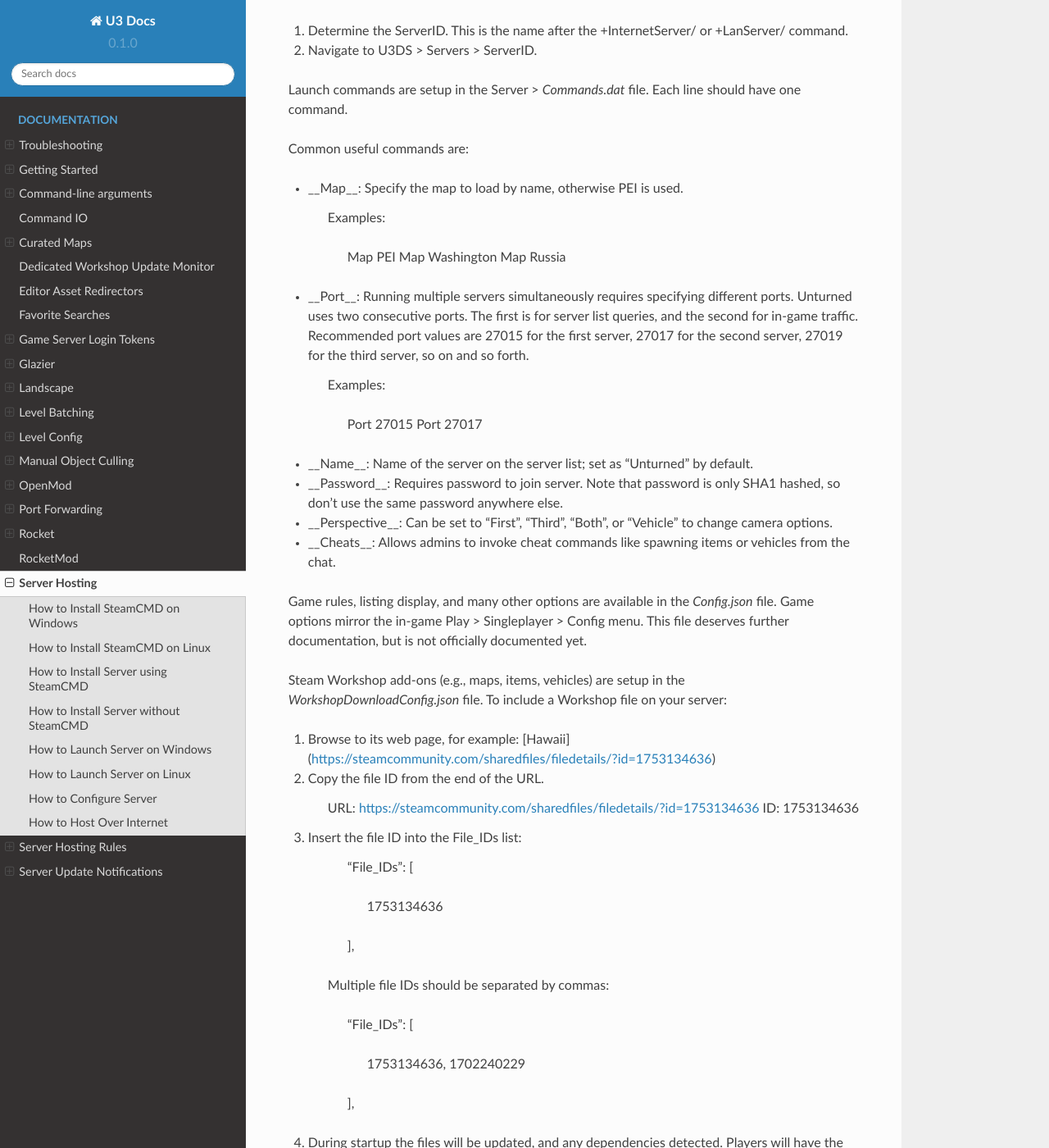
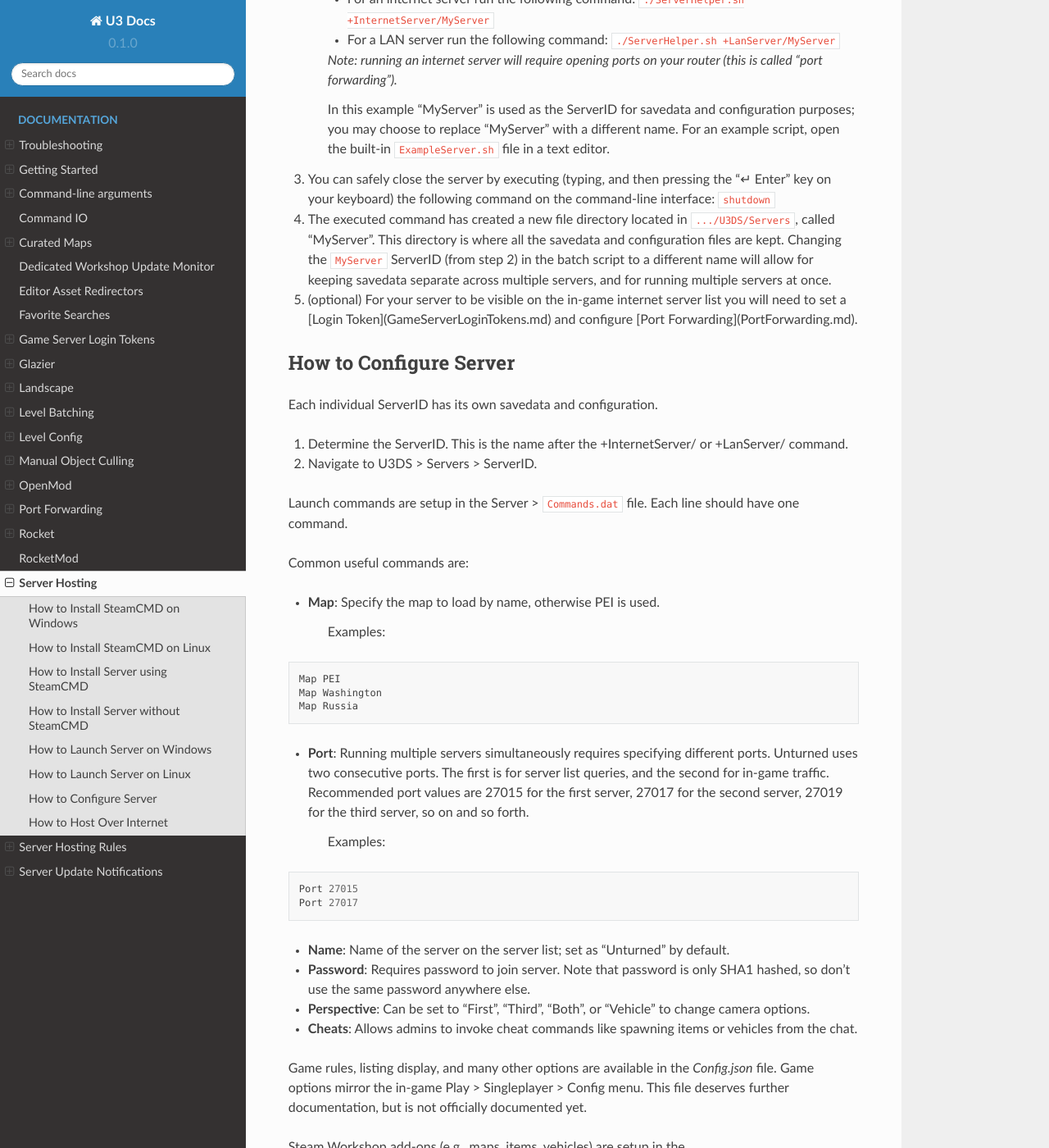
Before and after one commit to MoltonMontro/TestDocs, a Sphinx documentation site: the page built from docs/source/ServerHosting.rst, in a window 1280 px wide and 1400 px high, scrolled down 4116 px. Shown: the whole window at 82% size. Built offline with Sphinx 7.4.7 and the Read the Docs theme 2.0.0, drawn with Linux system fonts in a browser that asks for light colours; some of the changed lines change nothing that is shown; some of the changed text lies outside the part shown.

Commit message:
Update ServerHosting.rst

```diff
--- a/docs/source/ServerHosting.rst
+++ b/docs/source/ServerHosting.rst
@@ -97,7 +97,7 @@ How to Launch Server on Windows
 	2. At the top of the File Explorer window, navigate to the View tab on the ribbon.
 	3. In the Show/hide section of options, ensure that the "File name extensions" box is checked.
 
-.. image:: images/FileNameExtensions.jpg
+	.. image:: images/FileNameExtensions.jpg
 
 	4. File extensions should now be displayed at the end of file names.
 3. Rename the "New Text Document.txt" file, and change it from a text file (.txt) to a batch script file (.bat). For example, "Tutorial.bat".
@@ -108,33 +108,34 @@ How to Launch Server on Windows
 
 	*Note: running an internet server will require opening ports on your router (this is called "port forwarding").*
 
-	In this example "MyServer" is used as the ServerID for savedata and configuration purposes; you may choose to replace "MyServer" with a different name. For an example batch script, open the built-in `ExampleServer.bat` file in a text editor.
+	In this example "MyServer" is used as the ServerID for savedata and configuration purposes; you may choose to replace "MyServer" with a different name. For an example batch script, open the built-in ``ExampleServer.bat`` file in a text editor.
 
 6. Save your changes to the file, and close the file.
 7. Double-click the batch script to launch the server. A command-line interface should appear. Because this is the first time we have ran the batch file, it is going to generate a bunch of necessary server files.
-	![U3DS command-line interface](Images/InterfaceU3DS.jpg)
 
-8. When the command-line interface stops outputting new lines of text, it has finished loading (and finished generating all necessary files). You can safely close the server by executing (typing, and then pressing the "↵ Enter" key on your keyboard) the following command on the command-line interface: `shutdown`
+.. image:: images/InterfaceU3DS.jpg
 
-9. The batch script has created a new file directory located in `...\U3DS\Servers`, called "MyServer". This directory is where all the savedata and configuration files are kept. Changing the `MyServer` ServerID (from step 5) in the batch script to a different name will allow for keeping savedata separate across multiple servers, and for running multiple servers at once.
+8. When the command-line interface stops outputting new lines of text, it has finished loading (and finished generating all necessary files). You can safely close the server by executing (typing, and then pressing the "↵ Enter" key on your keyboard) the following command on the command-line interface: ``shutdown``
+
+9. The batch script has created a new file directory located in ``...\U3DS\Servers``, called "MyServer". This directory is where all the savedata and configuration files are kept. Changing the `MyServer` ServerID (from step 5) in the batch script to a different name will allow for keeping savedata separate across multiple servers, and for running multiple servers at once.
 
 10. (optional) For your server to be visible on the in-game internet server list you will need to set a [Login Token](GameServerLoginTokens.md) and configure [Port Forwarding](PortForwarding.md).
 
 How to Launch Server on Linux
 -----------------------------
 
-1. Navigate to the `.../SteamCMD/steamapps/common\U3DS` directory.
+1. Navigate to the ``.../SteamCMD/steamapps/common\U3DS`` directory.
 2. To create our server, we need to execute a command.
-	* For an internet server run the following command: `./ServerHelper.sh +InternetServer/MyServer`
-	* For a LAN server run the following command: `./ServerHelper.sh +LanServer/MyServer`
+	* For an internet server run the following command: ``./ServerHelper.sh +InternetServer/MyServer``
+	* For a LAN server run the following command: ``./ServerHelper.sh +LanServer/MyServer``
 
-	_Note: running an internet server will require opening ports on your router (this is called "port forwarding")._
+	*Note: running an internet server will require opening ports on your router (this is called "port forwarding").*
 
-	In this example "MyServer" is used as the ServerID for savedata and configuration purposes; you may choose to replace "MyServer" with a different name. For an example script, open the built-in `ExampleServer.sh` file in a text editor._
+	In this example "MyServer" is used as the ServerID for savedata and configuration purposes; you may choose to replace "MyServer" with a different name. For an example script, open the built-in ``ExampleServer.sh`` file in a text editor.
 
-3. You can safely close the server by executing (typing, and then pressing the "↵ Enter" key on your keyboard) the following command on the command-line interface: `shutdown`
+3. You can safely close the server by executing (typing, and then pressing the "↵ Enter" key on your keyboard) the following command on the command-line interface: ``shutdown``
 
-4. The executed command has created a new file directory located in .../U3DS/Servers, called "MyServer". This directory is where all the savedata and configuration files are kept. Changing the `MyServer` ServerID (from step 2) in the batch script to a different name will allow for keeping savedata separate across multiple servers, and for running multiple servers at once.
+4. The executed command has created a new file directory located in ``.../U3DS/Servers``, called "MyServer". This directory is where all the savedata and configuration files are kept. Changing the ``MyServer`` ServerID (from step 2) in the batch script to a different name will allow for keeping savedata separate across multiple servers, and for running multiple servers at once.
 
 5. (optional) For your server to be visible on the in-game internet server list you will need to set a [Login Token](GameServerLoginTokens.md) and configure [Port Forwarding](PortForwarding.md).
 
@@ -146,29 +147,33 @@ Each individual ServerID has its own savedata and configuration.
 1. Determine the ServerID. This is the name after the +InternetServer/ or +LanServer/ command.
 2. Navigate to U3DS > Servers > ServerID.
 
-Launch commands are setup in the Server > `Commands.dat` file. Each line should have one command.
+Launch commands are setup in the Server > ``Commands.dat`` file. Each line should have one command.
 
 Common useful commands are:
 
-- __Map__: Specify the map to load by name, otherwise PEI is used.
+- **Map**: Specify the map to load by name, otherwise PEI is used.
 
 	Examples:
 
-		Map PEI
-		Map Washington
-		Map Russia
+.. code-block:: c#
 
-- __Port__: Running multiple servers simultaneously requires specifying different ports. Unturned uses two consecutive ports. The first is for server list queries, and the second for in-game traffic. Recommended port values are 27015 for the first server, 27017 for the second server, 27019 for the third server, so on and so forth.
+	Map PEI
+	Map Washington
+	Map Russia
+
+- **Port**: Running multiple servers simultaneously requires specifying different ports. Unturned uses two consecutive ports. The first is for server list queries, and the second for in-game traffic. Recommended port values are 27015 for the first server, 27017 for the second server, 27019 for the third server, so on and so forth.
 
 	Examples:
+
+.. code-block:: c#
 
 		Port 27015
 		Port 27017
 
-- __Name__: Name of the server on the server list; set as "Unturned" by default.
-- __Password__: Requires password to join server. Note that password is only SHA1 hashed, so don't use the same password anywhere else.
-- __Perspective__: Can be set to "First", "Third", "Both", or "Vehicle" to change camera options.
-- __Cheats__: Allows admins to invoke cheat commands like spawning items or vehicles from the chat.
+- **Name**: Name of the server on the server list; set as "Unturned" by default.
+- **Password**: Requires password to join server. Note that password is only SHA1 hashed, so don't use the same password anywhere else.
+- **Perspective**: Can be set to "First", "Third", "Both", or "Vehicle" to change camera options.
+- **Cheats**: Allows admins to invoke cheat commands like spawning items or vehicles from the chat.
 
 Game rules, listing display, and many other options are available in the `Config.json` file. Game options mirror the in-game Play > Singleplayer > Config menu. This file deserves further documentation, but is not officially documented yet.
 
```
